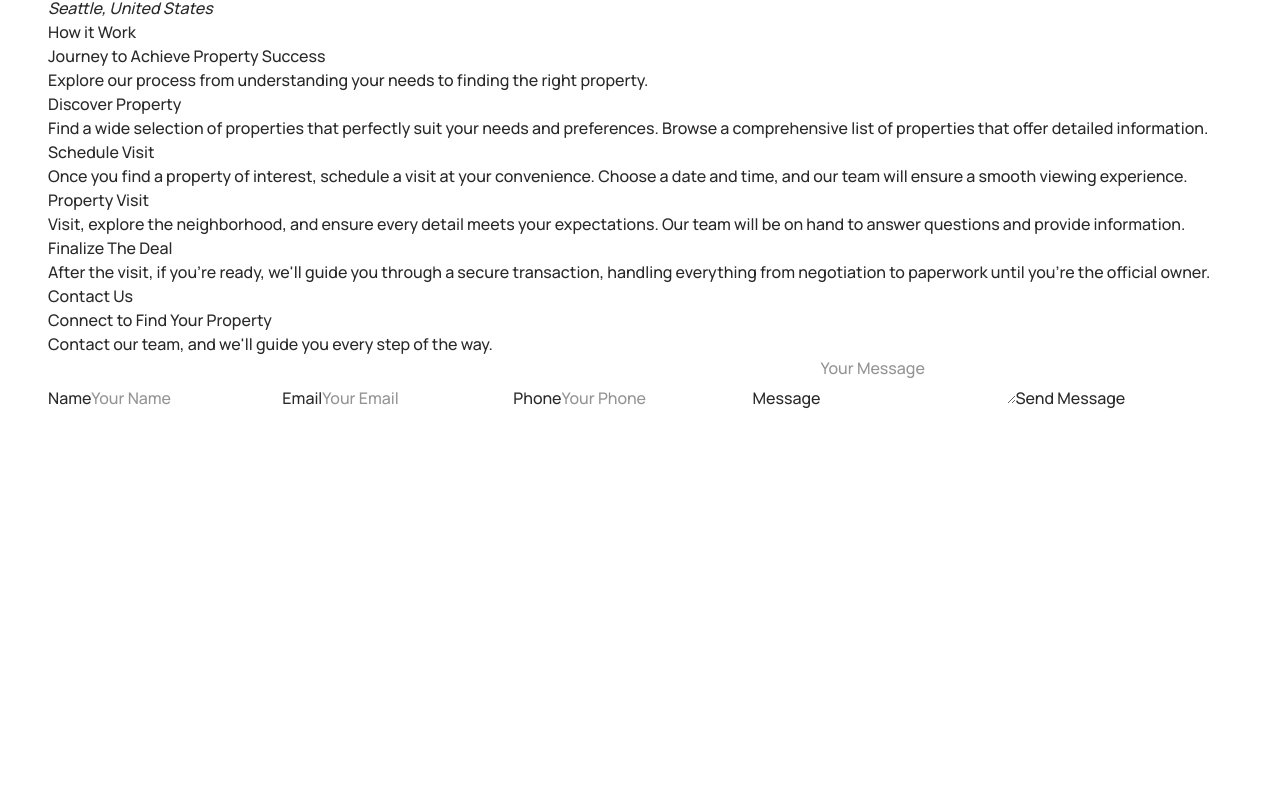
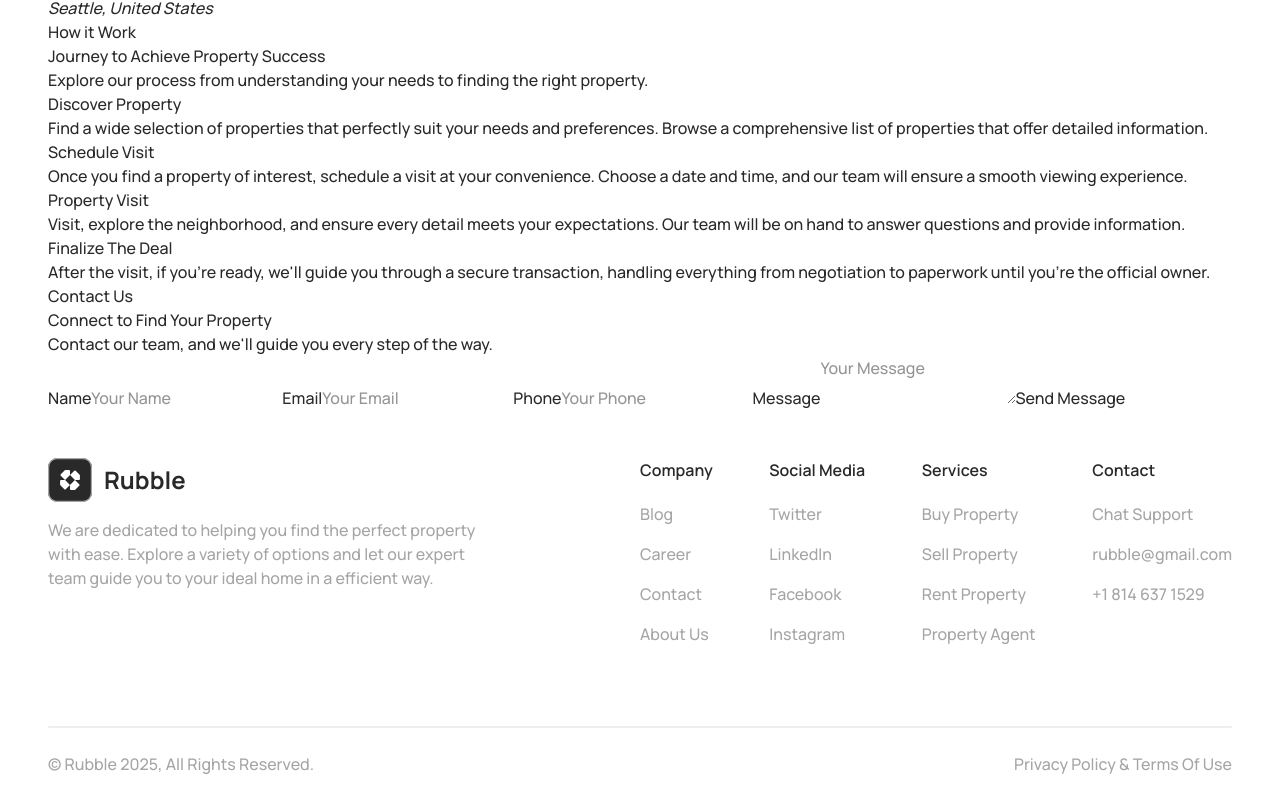
Before and after one commit to hexlabelposition/rubble, a Next.js app: page / in a window 1280 px wide. Shown: the part 924-1724 px from the top of the page. Before the commit the page ends 1334 px from the top, so only its background shows below. Built offline with nearby package versions, Linux system fonts and the light colour scheme.

Commit message:
feat(widgets): add footer

```diff
--- a/src/app/(main)/layout.tsx
+++ b/src/app/(main)/layout.tsx
@@ -1,4 +1,5 @@
 import { Header } from "@widgets/header";
+import { Footer } from "@widgets/footer";
 
 import type { ReactNode } from "react";
 
@@ -11,6 +12,7 @@ export default function MainLayout({ children }: MainLayoutProps) {
     <div className="container flex min-h-svh flex-col">
       <Header />
       <div className="grow">{children}</div>
+      <Footer />
     </div>
   );
 }
--- /dev/null
+++ b/src/widgets/footer/config/footerNavigation.ts
@@ -0,0 +1,158 @@
+import { format } from "url";
+
+import { routes } from "@shared/config";
+import { socials } from "@shared/config";
+
+import type { Key } from "react";
+
+interface NavigationItem {
+  key: Key;
+  title: string;
+  href: string;
+  rel?: string;
+  target?: string;
+  isExternal?: boolean;
+}
+
+type NavigationList = Array<NavigationItem>;
+
+interface NavigationSectionItem {
+  key: Key;
+  title: string;
+  list: NavigationList;
+}
+
+type NavigationSectionList = Array<NavigationSectionItem>;
+
+const companyList: NavigationList = [
+  {
+    key: "blog",
+    title: "Blog",
+    href: routes.blog,
+  },
+  {
+    key: "career",
+    title: "Career",
+    href: routes.career,
+  },
+  {
+    key: "contact",
+    title: "Contact",
+    href: routes.contact,
+  },
+  {
+    key: "about-us",
+    title: "About Us",
+    href: routes.about,
+  },
+];
+
+const socialMediaList: NavigationList = [
+  {
+    key: "twitter",
+    title: "Twitter",
+    href: socials.twitter,
+    rel: "noopener noreferrer",
+    target: "_blank",
+    isExternal: true,
+  },
+  {
+    key: "linkedIn",
+    title: "LinkedIn",
+    href: socials.linkedin,
+    rel: "noopener noreferrer",
+    target: "_blank",
+    isExternal: true,
+  },
+  {
+    key: "facebook",
+    title: "Facebook",
+    href: socials.facebook,
+    rel: "noopener noreferrer",
+    target: "_blank",
+    isExternal: true,
+  },
+  {
+    key: "instagram",
+    title: "Instagram",
+    href: socials.instagram,
+    rel: "noopener noreferrer",
+    target: "_blank",
+    isExternal: true,
+  },
+];
+
+const servicesList: NavigationList = [
+  {
+    key: "buy-property",
+    title: "Buy Property",
+    href: format({
+      pathname: routes.property,
+      query: { propertyStatus: "buy" },
+    }),
+  },
+  {
+    key: "sell-property",
+    title: "Sell Property",
+    href: format({
+      pathname: routes.property,
+      query: { propertyStatus: "sell" },
+    }),
+  },
+  {
+    key: "rent-property",
+    title: "Rent Property",
+    href: format({
+      pathname: routes.property,
+      query: { propertyStatus: "rent" },
+    }),
+  },
+  {
+    key: "property-agent",
+    title: "Property Agent",
+    href: routes.agent,
+  },
+];
+
+const contactList: NavigationList = [
+  {
+    key: "chat-support",
+    title: "Chat Support",
+    href: routes.chatSupport,
+  },
+  {
+    key: "email",
+    title: "rubble@gmail.com",
+    href: socials.email,
+    isExternal: true,
+  },
+  {
+    key: "phone",
+    title: "+1 814 637 1529",
+    href: socials.phone,
+    isExternal: true,
+  },
+];
+
+export const footerNavigation: NavigationSectionList = [
+  {
+    key: "company",
+    title: "Company",
+    list: companyList,
+  },
+  {
+    key: "social-media",
+    title: "Social Media",
+    list: socialMediaList,
+  },
+  {
+    key: "services",
+    title: "Services",
+    list: servicesList,
+  },
+  {
+    key: "contact",
+    title: "Contact",
+    list: contactList,
+  },
+];
--- /dev/null
+++ b/src/widgets/footer/index.ts
@@ -0,0 +1 @@
+export { Footer } from "./ui/Footer";
--- /dev/null
+++ b/src/widgets/footer/ui/Footer.tsx
@@ -0,0 +1,93 @@
+import Link from "next/link";
+
+import { LogoIcon } from "@shared/ui";
+import { Separator } from "@shared/ui";
+import { routes } from "@shared/config";
+
+import { footerNavigation } from "../config/footerNavigation";
+
+export const Footer = () => {
+  return (
+    <footer className="flex flex-col gap-y-20 py-12 xl:gap-y-40 xl:pt-24">
+      <div className="grid gap-y-14 lg:grid-cols-2 lg:gap-y-0">
+        <div className="flex flex-col items-start gap-y-6 xl:gap-y-8">
+          {/* Logo */}
+          <Link
+            href={routes.home}
+            className="flex items-center gap-x-4 xl:gap-x-6"
+          >
+            <LogoIcon
+              aria-hidden="true"
+              width={36}
+              height={36}
+              className="xl:size-22"
+            />
+            <span className="text-primary-500 text-xl font-bold xl:text-2xl">
+              Rubble
+            </span>
+          </Link>
+
+          <p className="text-secondary-500 max-w-224 text-xs text-balance xl:text-base">
+            We are dedicated to helping you find the perfect property with ease.
+            Explore a variety of options and let our expert team guide you to
+            your ideal home in a efficient way.
+          </p>
+        </div>
+
+        <nav className="grid grid-cols-2 justify-between gap-12 lg:grid-cols-[repeat(4,auto)]">
+          {footerNavigation.map(({ key, title, list }) => (
+            <section key={key} className="flex flex-col gap-y-10">
+              <h3 className="text-xs font-semibold xl:text-base">{title}</h3>
+
+              <ul className="flex flex-col gap-y-8">
+                {list.map(({ key, href, title, rel, target, isExternal }) => {
+                  const LinkComponent = isExternal ? "a" : Link;
+                  return (
+                    <li key={key}>
+                      <LinkComponent
+                        href={href}
+                        rel={rel}
+                        target={target}
+                        className="text-secondary-500 hover:text-primary-500 text-xs transition-colors duration-300 xl:text-base"
+                      >
+                        {title}
+                      </LinkComponent>
+                    </li>
+                  );
+                })}
+              </ul>
+            </section>
+          ))}
+        </nav>
+      </div>
+
+      <div className="flex flex-col gap-y-8 xl:gap-y-12">
+        <Separator
+          orientation="horizontal"
+          decorative={true}
+          className="xl:h-1"
+        />
+
+        <div className="text-secondary-500 flex flex-col-reverse gap-y-8 text-xs sm:flex-row sm:justify-between xl:text-base">
+          <p>&copy; Rubble 2025, All Rights Reserved.</p>
+
+          <p>
+            <Link
+              href={routes.privacyPolicy}
+              className="hover:text-primary-500 transition-colors duration-300"
+            >
+              Privacy Policy
+            </Link>
+            {" & "}
+            <Link
+              href={routes.termsOfUse}
+              className="hover:text-primary-500 transition-colors duration-300"
+            >
+              Terms Of Use
+            </Link>
+          </p>
+        </div>
+      </div>
+    </footer>
+  );
+};
```
